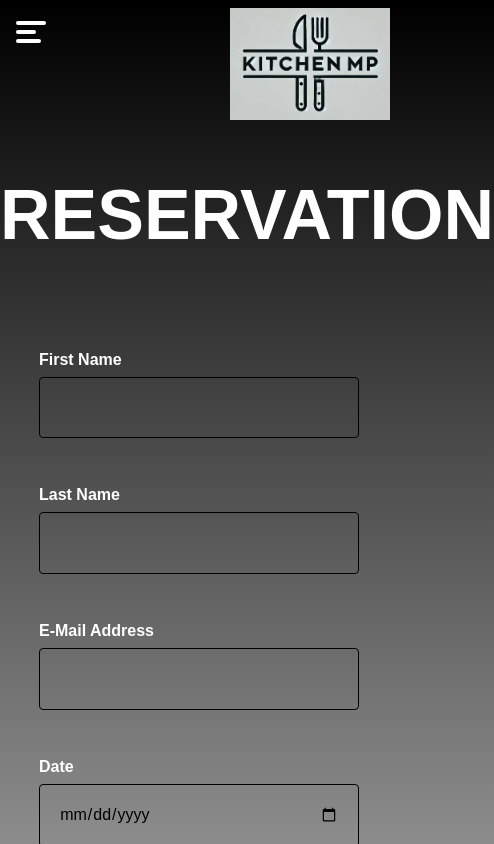
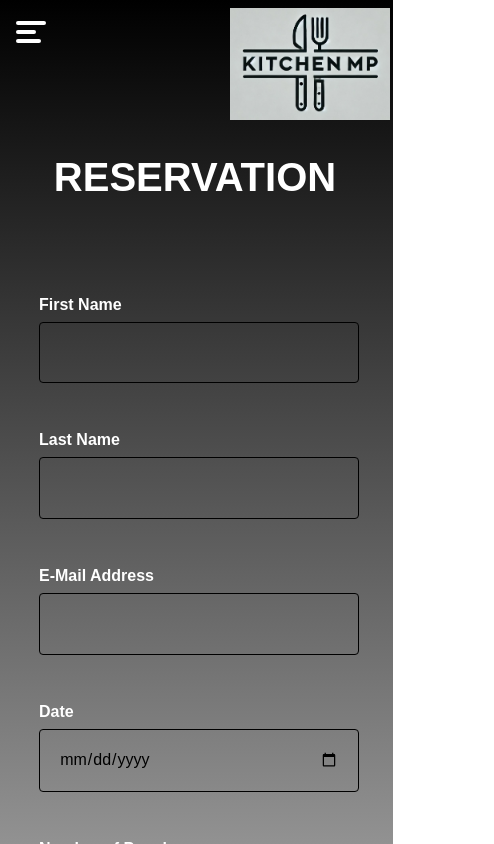
Before and after one commit to ProgramMP/KitchenMP, a React (Vite) app: page /reservation in a window 390 px wide. Shown: the top 844 px of the page, 494 px wide, since content can reach past the window. Built offline with nearby package versions, Linux system fonts and the light colour scheme.

Commit message:
second commit

```diff
--- a/src/components/Contact/Contact.jsx
+++ b/src/components/Contact/Contact.jsx
@@ -1,11 +1,10 @@
-import Button from "../UI/Button";
 import classes from "./Contact.module.css";
 
 export default function Contact() {
   return (
     <>
+      <h1 className={classes.h1}>Contact</h1>
       <main className={classes.main}>
-        <h1>Contact</h1>
         <p>
           For any assistance or to make a reservation, please feel free to
           contact us at +359877115125, via email at daniel.katsanski@gmail.com
--- a/src/components/Contact/Contact.module.css
+++ b/src/components/Contact/Contact.module.css
@@ -1,13 +1,13 @@
+.h1 {
+  text-align: center;
+  font-size: 70px;
+  text-transform: uppercase;
+  margin-bottom: 5rem;
+}
 .main {
   margin: auto;
   text-align: center;
 
-  h1 {
-    font-size: 70px;
-    text-transform: uppercase;
-
-    margin-bottom: 5rem;
-  }
   p {
     margin-bottom: 5rem;
   }
@@ -75,6 +75,13 @@
 }
 
 @media only screen and (max-width: 768px) {
+  .h1 {
+    text-align: center;
+    font-size: 40px;
+    text-transform: uppercase;
+    margin-bottom: 5rem;
+    margin-top: 7%;
+  }
   .input {
     display: inline-block;
     margin: auto;
--- a/src/components/Reservation/Reservation.jsx
+++ b/src/components/Reservation/Reservation.jsx
@@ -4,7 +4,7 @@ import fork from "../../assets/fork.png";
 export default function Reservation() {
   return (
     <>
-      <h1>Reservation</h1>
+      <h1 className={classes.h1}>Reservation</h1>
       <main className={classes.main}>
         <form>
           <div className={classes.form}>
--- a/src/components/Reservation/Reservation.module.css
+++ b/src/components/Reservation/Reservation.module.css
@@ -1,4 +1,4 @@
-h1 {
+.h1 {
   text-align: center;
   font-size: 70px;
   text-transform: uppercase;
@@ -94,6 +94,13 @@ h1 {
 }
 
 @media only screen and (max-width: 768px) {
+  .h1 {
+    text-align: center;
+    font-size: 40px;
+    text-transform: uppercase;
+    margin-bottom: 5rem;
+  }
+
   .textarea {
     width: 130%;
     height: 130px;
```
